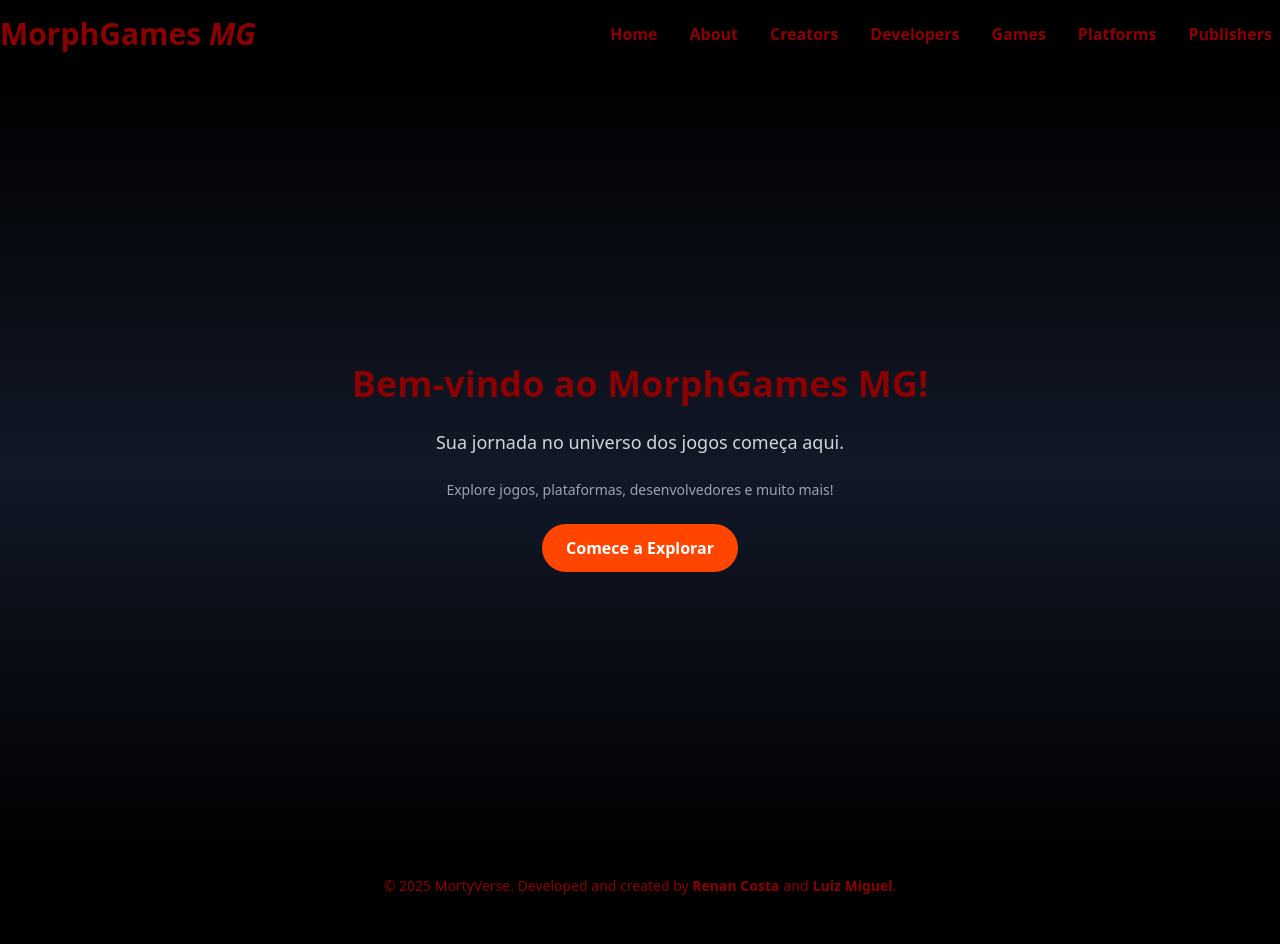
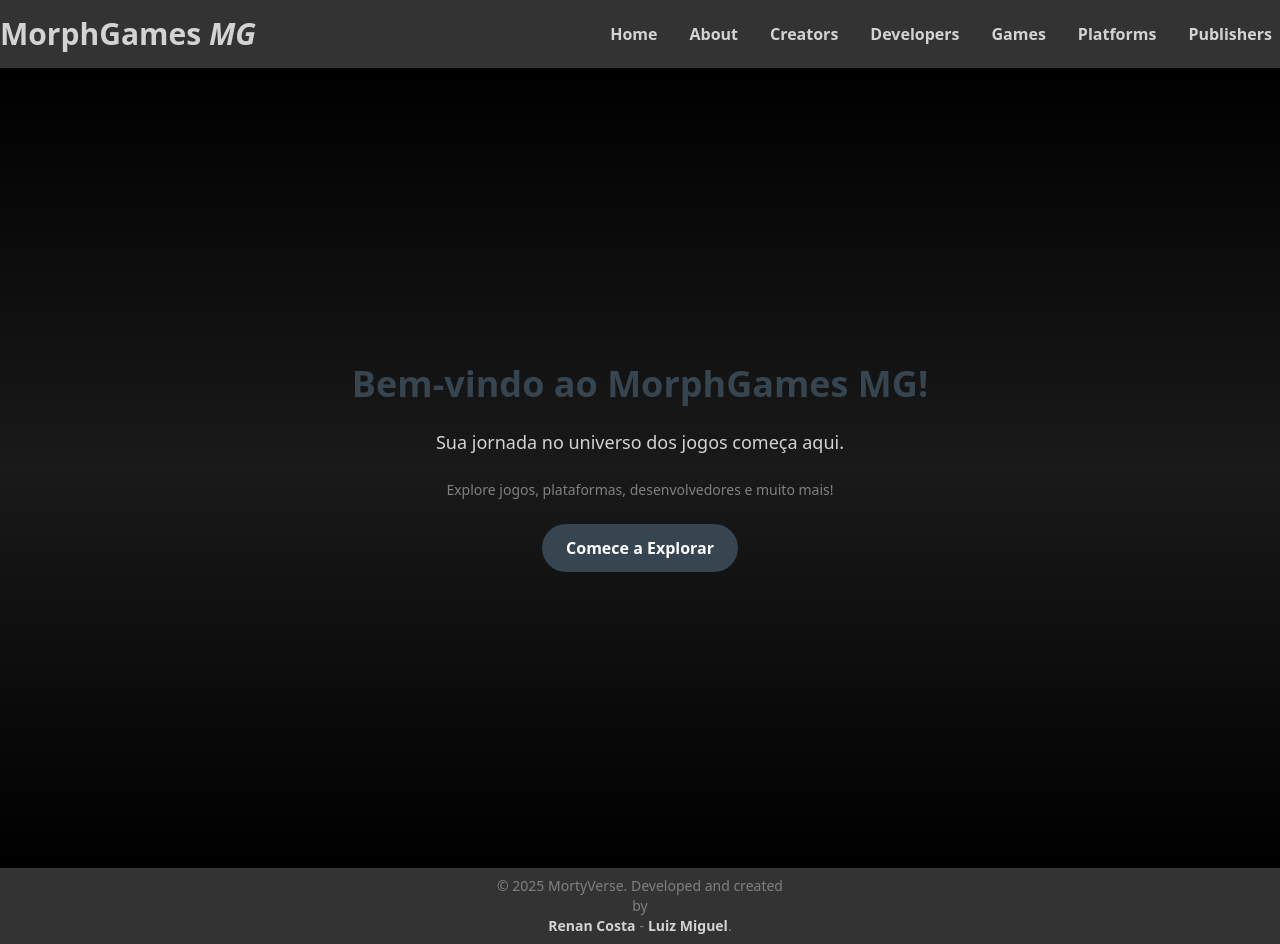
Before and after one commit to RenanCDev/GammingProject, a Next.js app in the folder gammingprojects/: page / in a window 1280 px wide. Before the commit the page ends 904 px from the top, so only its background shows below. Built offline with nearby package versions, Linux system fonts and the light colour scheme.

Commit message:
estilo bonitinho geral

```diff
--- a/gammingprojects/app/about/page.jsx
+++ b/gammingprojects/app/about/page.jsx
@@ -1,19 +1,19 @@
 export default function Home() {
   return (
-    <div className="bg-gradient-to-b from-black via-gray-900 to-black min-h-screen flex items-center justify-center py-10 px-6">
-      <div className="text-center text-white space-y-6">
-        <h1 className="text-4xl font-semibold text-deepRed">
+    <div className="bg-gradient-to-b from-darkOpacityS via-grayDarkOpacityMd to-darkOpacityS min-h-screen flex items-center justify-center py-10 px-4">
+      <div className="text-center text-light space-y-6">
+        <h1 className="text-4xl font-semibold text-charcoal">
           Bem-vindo ao MorphGames MG!
         </h1>
-        <p className="text-lg text-gray-300">
+        <p className="text-lg text-grayLight">
           Sua jornada no universo dos jogos começa aqui.
         </p>
-        <p className="text-sm text-gray-400">
+        <p className="text-sm text-grayMedium">
           Explore jogos, plataformas, desenvolvedores e muito mais!
         </p>
         <a
           href="/games"
-          className="inline-block px-6 py-3 mt-6 bg-fireRed text-white font-semibold rounded-full transform transition-all hover:scale-105 hover:bg-burntOrange"
+          className="inline-block px-6 py-3 mt-6 bg-charcoal text-light font-semibold rounded-full transform transition-all hover:scale-105 hover:bg-taupe"
         >
           Comece a Explorar
         </a>
--- a/gammingprojects/app/components/Footer.jsx
+++ b/gammingprojects/app/components/Footer.jsx
@@ -1,30 +1,32 @@
 import Link from 'next/link';
 
 export default function Footer() {
-    const currentYear = new Date().getFullYear()
+    const currentYear = new Date().getFullYear();
 
     return (
-      <footer className="bg-black text-center text-sm text-deepRed py-2 mt-auto">
-        <p className="text-deepRed">
-          © {currentYear} MortyVerse. Developed and created by{" "}
+      <footer className="bg-grayDark text-center text-sm text-grayMedium py-2 mt-auto">
+        <p className="text-grayMedium">
+          © {currentYear} MortyVerse. Developed and created <p>by</p>{" "}
+          <span>
             <Link
               href="https://github.com/RenanCDev"
-            className="text-deepRed hover:text-fireRed hover:underline hover:scale-105 transition-all duration-300 mr-1 font-bold"
+              className="text-grayLight hover:text-white hover:underline hover:scale-105 transition-all duration-300 mr-1 font-bold"
               target="_blank"
               rel="noopener noreferrer"
             >
               Renan Costa
             </Link>
-            <span className="text-deepRed">and</span>
+            <span className="text-grayMedium">-</span>
             <Link
               href="https://github.com/luizmiguel4444"
-            className="text-deepRed hover:text-fireRed hover:underline hover:scale-105 transition-all duration-300 ml-1 font-bold"
+              className="text-grayLight hover:text-white hover:underline hover:scale-105 transition-all duration-300 ml-1 font-bold"
               target="_blank"
               rel="noopener noreferrer"
             >
               Luiz Miguel
             </Link>
             .
+          </span>
         </p>
       </footer>
     );
--- a/gammingprojects/app/components/Header.jsx
+++ b/gammingprojects/app/components/Header.jsx
@@ -2,82 +2,33 @@ import Link from 'next/link';
 
 export default function Header() {
     return (
-      <header className="bg-black text-deepRed py-4 shadow-lg">
+      <header className="bg-grayDark text-grayLight py-4 shadow-lg">
         <div className="container mx-auto flex flex-col sm:flex-row items-center justify-between gap-4">
-          <Link href="/" className="text-3xl font-bold hover:text-deepRed">
+          <Link href="/" className="text-3xl font-bold hover:text-white transition-colors duration-300">
             MorphGames <span className="italic">MG</span>
           </Link>
           <nav className="flex flex-wrap justify-center sm:justify-end gap-4">
+            {[
+              { href: "/", label: "Home" },
+              { href: "/about", label: "About" },
+              { href: "/creators", label: "Creators" },
+              { href: "/developers", label: "Developers" },
+              { href: "/games", label: "Games" },
+              { href: "/platforms", label: "Platforms" },
+              { href: "/publishers", label: "Publishers" },
+            ].map(({ href, label }) => (
               <Link
-              href="/"
-              className="font-bold hover:text-fireRed
+                key={href}
+                href={href}
+                className="font-bold text-grayLight hover:text-white
                            transform hover:translate-y-0.5 transition-all duration-500
-                         hover:shadow-lg hover:shadow-red-500
-                         hover:border hover:border-red-500
+                           hover:shadow-lg hover:shadow-gray-500
+                           hover:border hover:border-gray-500
                            rounded-lg px-2 py-1"
               >
-              Home
+                {label}
               </Link>
-            <Link
-              href="/about"
-              className="font-bold hover:text-fireRed
-                         transform hover:translate-y-0.5 transition-all duration-500
-                         hover:shadow-lg hover:shadow-red-500
-                         hover:border hover:border-red-500
-                         rounded-lg px-2 py-1"
-            >
-              About
-            </Link>
-            <Link
-              href="/creators"
-              className="font-bold hover:text-fireRed
-                         transform hover:translate-y-0.5 transition-all duration-500
-                         hover:shadow-lg hover:shadow-red-500
-                         hover:border hover:border-red-500
-                         rounded-lg px-2 py-1"
-            >
-              Creators
-            </Link>
-            <Link
-              href="/developers"
-              className="font-bold hover:text-fireRed
-                         transform hover:translate-y-0.5 transition-all duration-500
-                         hover:shadow-lg hover:shadow-red-500
-                         hover:border hover:border-red-500
-                         rounded-lg px-2 py-1"
-            >
-              Developers
-            </Link>
-            <Link
-              href="/games"
-              className="font-bold hover:text-fireRed
-                         transform hover:translate-y-0.5 transition-all duration-500
-                         hover:shadow-lg hover:shadow-red-500
-                         hover:border hover:border-red-500
-                         rounded-lg px-2 py-1"
-            >
-              Games
-            </Link>
-            <Link
-              href="/platforms"
-              className="font-bold hover:text-fireRed
-                         transform hover:translate-y-0.5 transition-all duration-500
-                         hover:shadow-lg hover:shadow-red-500
-                         hover:border hover:border-red-500
-                         rounded-lg px-2 py-1"
-            >
-              Platforms
-            </Link>
-            <Link
-              href="/publishers"
-              className="font-bold hover:text-fireRed
-                         transform hover:translate-y-0.5 transition-all duration-500
-                         hover:shadow-lg hover:shadow-red-500
-                         hover:border hover:border-red-500
-                         rounded-lg px-2 py-1"
-            >
-              Publishers
-            </Link>
+            ))}
           </nav>
         </div>
       </header>
--- a/gammingprojects/app/layout.jsx
+++ b/gammingprojects/app/layout.jsx
@@ -10,7 +10,7 @@ export const metadata = {
 export default function RootLayout({ children }) {
   return (
     <html lang="en">
-    <body className="bg-black text-white min-h-screen flex flex-col">
+    <body className="bg-dark text-cotton min-h-screen flex flex-col">
       <Header />
       {children}
       <Footer />
--- a/gammingprojects/app/page.jsx
+++ b/gammingprojects/app/page.jsx
@@ -1,19 +1,19 @@
 export default function Home() {
   return (
-    <div className="bg-gradient-to-b from-black via-gray-900 to-black min-h-screen flex items-center justify-center py-10 px-6">
-      <div className="text-center text-white space-y-6">
-        <h1 className="text-4xl font-semibold text-deepRed">
+    <div className="bg-gradient-to-b from-darkOpacityS via-grayDarkOpacityMd to-darkOpacityS min-h-screen flex items-center justify-center py-10 px-6">
+      <div className="text-center text-light space-y-6">
+        <h1 className="text-4xl font-semibold text-charcoal">
           Bem-vindo ao MorphGames MG!
         </h1>
-        <p className="text-lg text-gray-300">
+        <p className="text-lg text-grayLight">
           Sua jornada no universo dos jogos começa aqui.
         </p>
-        <p className="text-sm text-gray-400">
+        <p className="text-sm text-grayMedium">
           Explore jogos, plataformas, desenvolvedores e muito mais!
         </p>
         <a
           href="/games"
-          className="inline-block px-6 py-3 mt-6 bg-fireRed text-white font-semibold rounded-full transform transition-all hover:scale-105 hover:bg-burntOrange"
+          className="inline-block px-6 py-3 mt-6 bg-charcoal text-light font-semibold rounded-full transform transition-all hover:scale-105 hover:bg-taupe"
         >
           Comece a Explorar
         </a>
--- a/gammingprojects/tailwind.config.js
+++ b/gammingprojects/tailwind.config.js
@@ -1,19 +1,46 @@
 /** @type {import('tailwindcss').Config} */
 module.exports = {
   content: [
-    "./app/**/*.{js,ts,jsx,tsx}", // Certifique-se de que o caminho está correto para o seu projeto
+    "./app/**/*.{js,ts,jsx,tsx}",
   ],
   theme: {
     extend: {
       colors: {
-        black: '#000000',        // Preto: Para fundos principais do tema.
-        deepRed: '#8B0000',      // Vermelho Profundo: Para títulos importantes, botões chamativos ou alertas.
-        fireRed: '#FF4500',      // Vermelho Fogo: Destaques e estados de hover.
-        burntOrange: '#CC5500',  // Laranja Queimada: Elementos secundários ou detalhes visuais.
-        darkBrown: '#654321',    // Marrom Escuro: Bordas ou fundos de seções específicas.
-        chocolate: '#D2691E',    // Marrom Chocolate: Gradientes, cartões ou elementos menos prioritários.
+        dark: 'rgba(0, 0, 0, 1)',
+        light: 'rgba(255, 255, 255, 1)',
+        grayDark: 'rgba(51, 51, 51, 1)',
+        grayMedium: 'rgba(128, 128, 128, 1)',
+        grayLight: 'rgba(211, 211, 211, 1)',
+        beige: 'rgba(245, 245, 220, 1)',
+        taupe: 'rgba(72, 60, 50, 1)',
+        charcoal: 'rgba(54, 69, 79, 1)',
+
+        darkOpacityS: 'rgba(0, 0, 0, 0.3)',
+        darkOpacityMd: 'rgba(0, 0, 0, 0.5)',
+        darkOpacityL: 'rgba(0, 0, 0, 0.7)',
+        lightOpacityS: 'rgba(255, 255, 255, 0.3)',
+        lightOpacityMd: 'rgba(255, 255, 255, 0.5)',
+        lightOpacityL: 'rgba(255, 255, 255, 0.7)',
+        grayDarkOpacityS: 'rgba(51, 51, 51, 0.3)',
+        grayDarkOpacityMd: 'rgba(51, 51, 51, 0.5)',
+        grayDarkOpacityL: 'rgba(51, 51, 51, 0.7)',
+        grayMediumOpacityS: 'rgba(128, 128, 128, 0.3)',
+        grayMediumOpacityMd: 'rgba(128, 128, 128, 0.5)',
+        grayMediumOpacityL: 'rgba(128, 128, 128, 0.7)',
+        grayLightOpacityS: 'rgba(211, 211, 211, 0.3)',
+        grayLightOpacityMd: 'rgba(211, 211, 211, 0.5)',
+        grayLightOpacityL: 'rgba(211, 211, 211, 0.7)',
+        beigeOpacityS: 'rgba(245, 245, 220, 0.3)',
+        beigeOpacityMd: 'rgba(245, 245, 220, 0.5)',
+        beigeOpacityL: 'rgba(245, 245, 220, 0.7)',
+        taupeOpacityS: 'rgba(72, 60, 50, 0.3)',
+        taupeOpacityMd: 'rgba(72, 60, 50, 0.5)',
+        taupeOpacityL: 'rgba(72, 60, 50, 0.7)',
+        charcoalOpacityS: 'rgba(54, 69, 79, 0.3)',
+        charcoalOpacityMd: 'rgba(54, 69, 79, 0.5)',
+        charcoalOpacityL: 'rgba(54, 69, 79, 0.7)',
       },
     },
   },
   plugins: [],
-}
+};
```
Also changed, not shown: gammingprojects/app/creators/page.jsx (+23 -20 lines), gammingprojects/app/developers/page.jsx (+15 -13 lines), gammingprojects/app/games/page.jsx (+43 -31 lines), gammingprojects/app/platforms/page.jsx (+15 -12 lines), gammingprojects/app/publishers/page.jsx (+15 -12 lines). Lines whose indentation alone changed are shown as unchanged.
